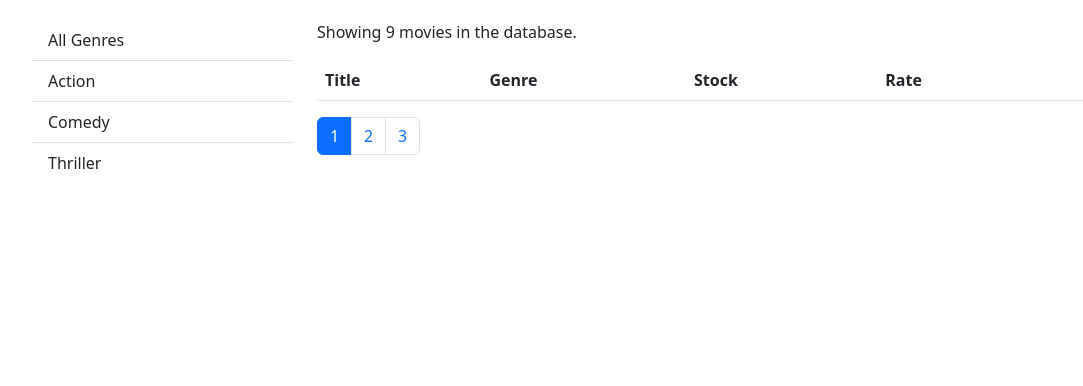
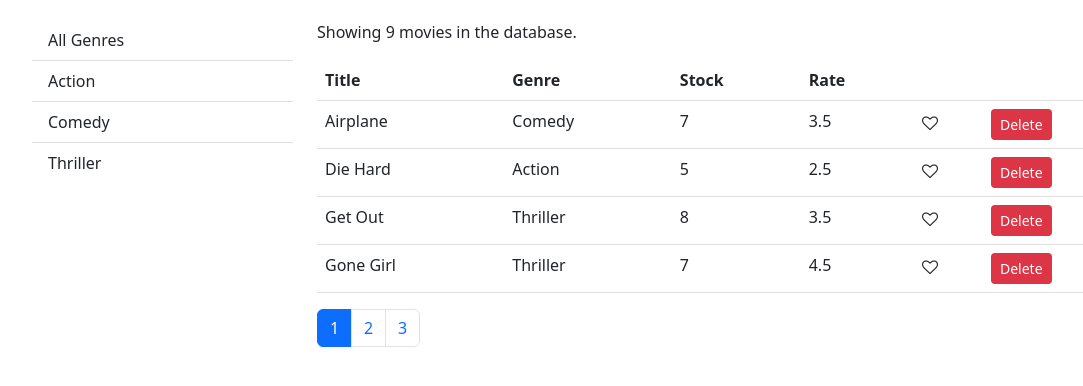
Before and after one commit to mhemanthkmr/vidly-react, a React (Create React App) app: page / in a window 1280 px wide. Shown: the top 386 px of the page, without its empty margins (50-1133 px from the left). Built offline with nearby package versions, Linux system fonts and the light colour scheme.

Commit message:
imported lodash created module renderCell retur the table body

```diff
--- a/src/components/common/tableBody.jsx
+++ b/src/components/common/tableBody.jsx
@@ -1,9 +1,32 @@
 import React, { Component } from "react";
+import _ from "lodash";
 
 class TableBody extends Component {
   state = {};
+  renderCell = (item, column) => {
+    if (column.content) {
+      return column.content(item);
+    }
+    return _.get(item, column.path);
+  };
+  createKey = (item, column) => {
+    return item._id + (column.path || column.key);
+  };
   render() {
-    return null;
+    const { data, columns } = this.props;
+    return (
+      <tbody>
+        {data.map((item) => (
+          <tr key={item._id}>
+            {columns.map((column) => (
+              <td key={this.createKey(item, column)}>
+                {this.renderCell(item, column)}
+              </td>
+            ))}
+          </tr>
+        ))}
+      </tbody>
+    );
   }
 }
 
```
